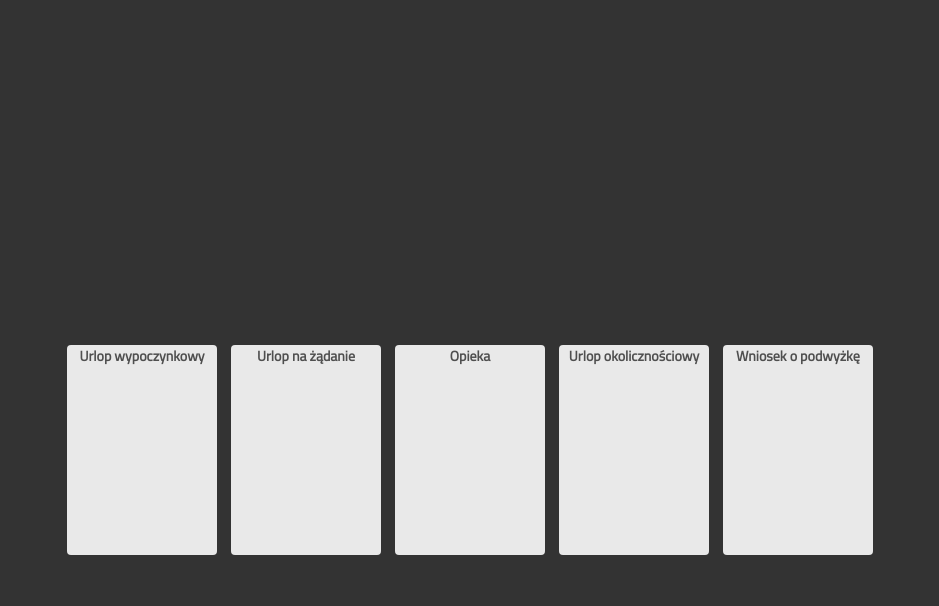
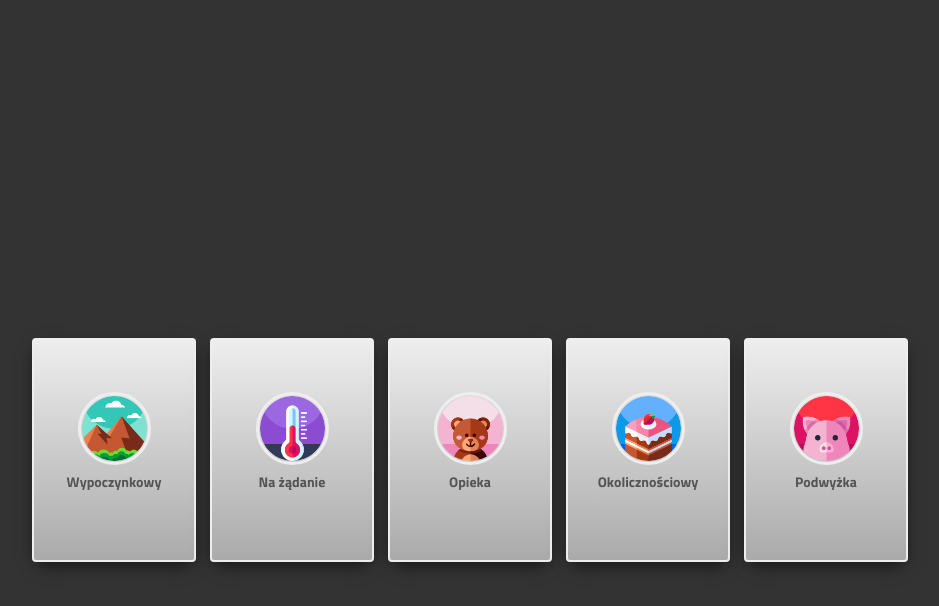
Before and after one commit to pkrason/pkrason.github.io, a Jekyll site: the page index.html, which Jekyll copies as it is, in a window 1280 px wide. Shown: the top 606 px of the page, without its empty margins (170-1109 px from the left). Built offline with Jekyll 4.4.1, drawn with Linux system fonts in a browser that asks for light colours.

Commit message:
Poprawki menu

```diff
--- a/css/menu.css
+++ b/css/menu.css
@@ -1,5 +1,6 @@
 html {
     height:100%;
+    user-select: none;
 }
 
 body {
@@ -15,19 +16,65 @@ body {
 
 .menu-item {
     display: inline-block;
+    position: relative;
     cursor: pointer;
-    width: 150px;
-    height: 210px;
+    width: 160px;
+    height: 220px;
     border-radius: 4px;
-    background-color: rgb(233, 233, 233);
+    background: #eeeeee; /* Old browsers */
+    background: -moz-linear-gradient(top, #eeeeee 0%, #aaaaaa 100%); /* FF3.6-15 */
+    background: -webkit-linear-gradient(top, #eeeeee 0%,#aaaaaa 100%); /* Chrome10-25,Safari5.1-6 */
+    background: linear-gradient(to bottom, #eeeeee 0%,#aaaaaa 100%); /* W3C, IE10+, FF16+, Chrome26+, Opera12+, Safari7+ */
+    /* background-color: rgb(233, 233, 233); */
     margin: 7px;
     text-align: center;
+    -webkit-box-shadow: 0px 6px 17px -5px rgba(0,0,0,0.75);
+    -moz-box-shadow: 0px 6px 17px -5px rgba(0,0,0,0.75);
+    box-shadow: 0px 6px 17px -5px rgba(0,0,0,0.75);
+    transition: all .3s ease-in-out;
+    z-index: 1;
+    border:2px solid #eeeeee;
+}
+
+.menu-item:after {
+    content: '';
+    border-radius: 4px;
+    background-image: linear-gradient(to bottom, #ffffff, #cccccc);
+    z-index: -1;
+    position: absolute;
+    left: 0;
+    top: 0;
+    width: 100%;
+    height:100%;
+    opacity: 0;
+    transition: all .3s ease-in-out;
+}
+
+.menu-item:hover:after {
+    opacity: 1;
 }
 
 .menu-item a {
     font-family: 'Titillium Web', Arial, sans-serif;
     font-size: 14px;
-    font-weight:600;
+    font-weight:700;
     text-decoration: none;
-    color: #4f4f4f;
+    color: #545454;
+    z-index: 3;
 }
+
+.menu-item img {
+    padding:1px;
+    max-width: 65px;
+    display: block;
+    margin: 52px auto 6px;
+    z-index: 3;
+    border:3px solid #eeeeee;
+    border-radius: 50%;
+
+}
+
+/*
+.example:hover + lub ~ .example-title {
+    white;
+} */
--- a/index.html
+++ b/index.html
@@ -6,7 +6,7 @@
     <title>Generator dokumentów</title>
     <link rel="shortcut icon" href="images/favicon.ico" />
     <meta name="viewport" content="width=device-width, initial-scale=1">
-    <link href="https://fonts.googleapis.com/css?family=Titillium+Web" rel="stylesheet">
+    <link href="https://fonts.googleapis.com/css?family=Titillium+Web:400,700&amp;subset=latin-ext" rel="stylesheet">
     <link rel="stylesheet" type="text/css" media="screen" href="css/menu.css">
     <link rel="stylesheet" type="text/css" media="print" href="css/print.css">
     <link rel="stylesheet" type="text/css" media="screen" href="css/main.css">
@@ -17,19 +17,29 @@
 
     <div id="container">
         <div class="menu-item">
-            <a href="documents/urlop_wypoczynkowy.html">Urlop wypoczynkowy</a>
+            <a href="documents/wypoczynkowy.html">
+                <img src="images/vacation.png" alt="" srcset="">Wypoczynkowy
+            </a>
         </div>
         <div class="menu-item">
-            <a href="documents/urlop_na_zadanie.html">Urlop na żądanie</a>
+            <a href="documents/na_zadanie.html">
+                <img src="images/on_demand.png" alt="" srcset="">Na żądanie
+            </a>
         </div>
         <div class="menu-item">
-            <a href="documents/opieka.html">Opieka</a>
+            <a href="documents/opieka.html">
+                <img src="images/care.png" alt="" srcset="">Opieka
+            </a>
         </div>
         <div class="menu-item">
-            <a href="documents/urlop_okolicznosciowy.html">Urlop okolicznościowy</a>
+            <a href="documents/okolicznosciowy.html">
+                <img src="images/occasional.png" alt="" srcset="">Okolicznościowy
+            </a>
         </div>
         <div class="menu-item">
-            <a href="documents/wniosek_o_podwyzke.html">Wniosek o podwyżkę</a>
+            <a href="documents/podwyzka.html">
+                <img src="images/salary_raise.png" alt="" srcset="">Podwyżka
+            </a>
         </div>
     </div>
 
--- a/js/menu.js
+++ b/js/menu.js
@@ -7,7 +7,7 @@ function openDocument(e) {
 
         let clickedItem = e.target.querySelector('a');
 
-        location.reload();location.href= clickedItem;
+        location.reload();location.href = clickedItem;
     }
     e.stopPropagation();
 }
```
Also changed, not shown: documents/okolicznosciowy.html (added, +121 -0 lines), documents/opieka.html (added, +121 -0 lines), documents/podwyzka.html (added, +121 -0 lines), documents/na_zadanie.html (renamed from documents/urlop_na_zadanie.html), documents/wypoczynkowy.html (renamed from documents/urlop_wypoczynkowy.html).
